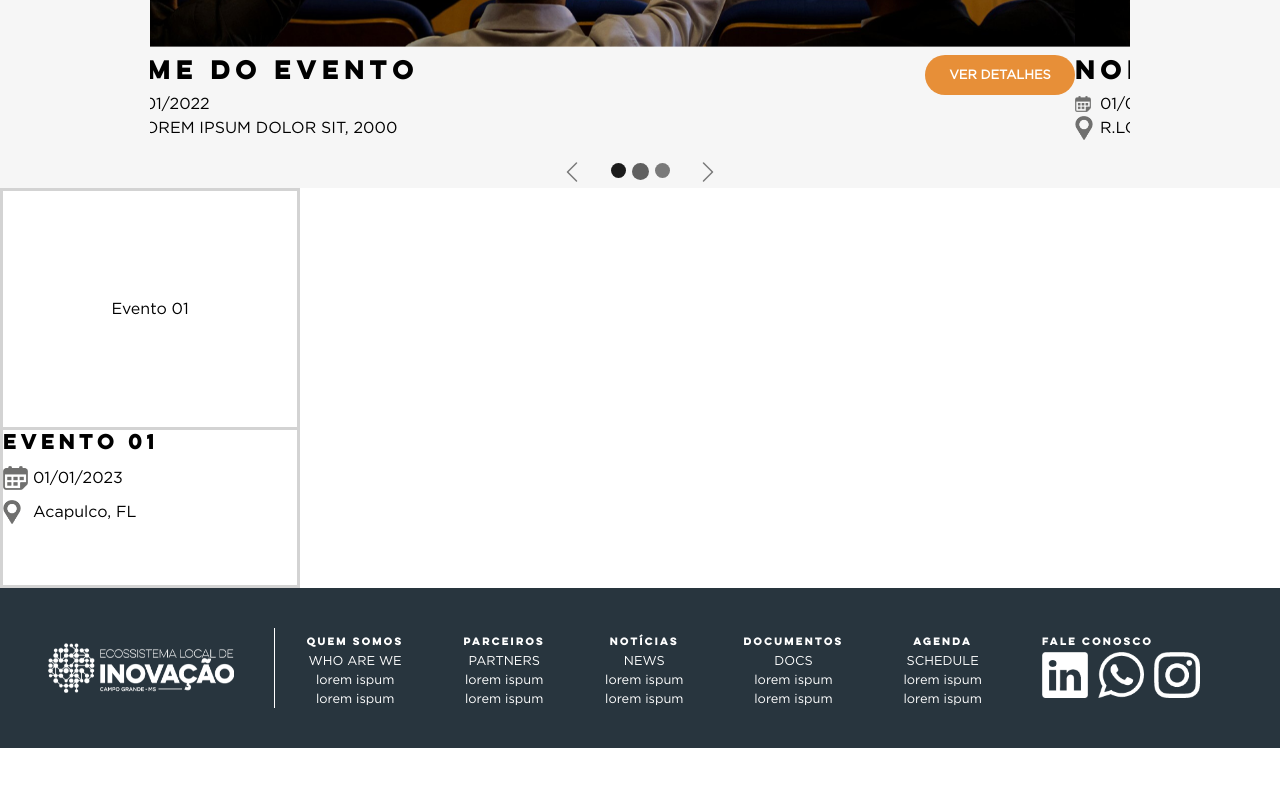
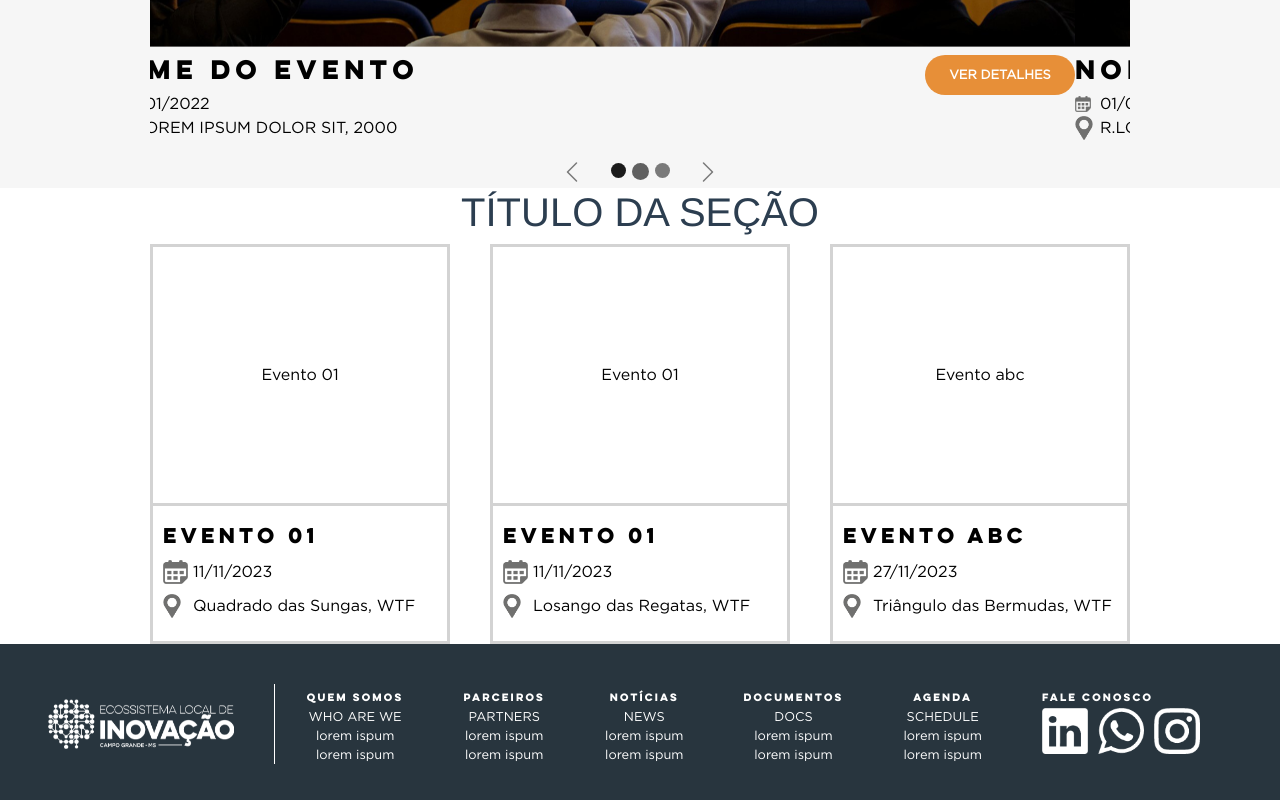
Before and after one commit to sesistartup/ecossistemadeinovacaocg, a Vue app: page /eventos in a window 1280 px wide. Shown: the part 1026-1826 px from the top of the page. Before the commit the page ends 1774 px from the top, so only its background shows below. Built offline with nearby package versions, Linux system fonts and the light colour scheme.

Commit message:
card container

```diff
--- a/src/components/eventos/CardEvento.vue
+++ b/src/components/eventos/CardEvento.vue
@@ -1,5 +1,5 @@
 <template>
-  <nav class="card-evento boring-gray-border">
+  <div class="card-evento boring-gray-border">
     <div class="img-container">
       <img :src="image" alt="event-image" v-if="hasImage">
       <span v-else class="dark-body-text">{{ nomeEvento }}</span>
@@ -9,7 +9,7 @@
       <time class="dark-body-text">{{ dataEvento }}</time>
       <address class="dark-body-text">{{ enderecoEvento }}</address>
     </div>
-  </nav>
+  </div>
 </template>
 
 <script setup lang="ts">
@@ -32,7 +32,7 @@
       font-size: 1rem;
     }
     .img-container {
-      height: 60%;
+      height: 65%;
       display: flex;
       justify-content: center;
       align-items: center;
@@ -42,7 +42,9 @@
       display: flex;
       flex-direction: column;
       align-items: flex-start;
-      height: 40%;
+      justify-content: center;
+      height: 35%;
+      padding: 10px;
 
       h1 {
         white-space: nowrap;
@@ -67,4 +69,31 @@
       }
     }
   }
+  @media (max-width: 1230px) {
+    .card-evento {
+      .dark-body-text {
+        font-size: 1rem;
+      }
+      .infos-container {
+        h1 {
+          font-size: 1rem;
+        }
+        time.dark-body-text, address.dark-body-text {
+          font-size: 0.8rem;
+        }
+      }
+    }
+  }
+  @media (max-width: 1200px) {
+    .card-evento {
+      margin: 10px auto !important;
+    }
+  }
+  @media (max-width: 576px) {
+    .card-evento {
+      height: 350px;
+      max-width: 250px;
+      width: 100%;
+    }
+  }
 </style>
--- /dev/null
+++ b/src/components/eventos/ContainerCardsEvento.vue
@@ -0,0 +1,122 @@
+<template>
+  <section id="container-cards-evento" class="ghp">
+    <header>
+      <h1>TÍTULO DA SEÇÃO</h1>
+    </header>
+    <nav v-for="(cardPage, index) in dummyCardsPages">
+      <div class="container-fluid h-100" v-if="index === selectedPage">
+        <div class="row">
+          <div class="col-12 col-md-6 col-xl-4" v-for="(card, index) in cardPage" :key="index">
+            <CardEvento
+              :hasImage="card.hasImage"
+              :image="card.image"
+              :nomeEvento="card.nomeEvento"
+              :dataEvento="card.dataEvento"
+              :enderecoEvento="card.enderecoEvento"
+              :class="setSelfMargin(index)"
+            />
+          </div>
+        </div>
+      </div>
+    </nav>
+  </section>
+</template>
+
+<script setup lang="ts">
+import { reactive, ref } from 'vue';
+import CardEvento from './CardEvento.vue';
+
+const selectedPage = ref(0)
+const dummyCardsPages = reactive([
+  [
+    {
+      hasImage: false,
+      image: 'opa',
+      nomeEvento: "Evento 01",
+      dataEvento: "11/11/2023",
+      enderecoEvento: "Quadrado das Sungas, WTF",
+    },
+    {
+      hasImage: false,
+      image: 'opa',
+      nomeEvento: "Evento 01",
+      dataEvento: "11/11/2023",
+      enderecoEvento: "Losango das Regatas, WTF",
+    },
+    {
+      hasImage: false,
+      image: 'opa',
+      nomeEvento: "Evento abc",
+      dataEvento: "27/11/2023",
+      enderecoEvento: "Triângulo das Bermudas, WTF",
+    }
+  ],
+  [
+    {
+      hasImage: false,
+      image: 'opa',
+      nomeEvento: "Evento 01",
+      dataEvento: "11/11/2023",
+      enderecoEvento: "Quadrado das Sungas, WTF",
+    },
+    {
+      hasImage: false,
+      image: 'opa',
+      nomeEvento: "Evento 01",
+      dataEvento: "11/11/2023",
+      enderecoEvento: "Losango das Regatas, WTF",
+    },
+    {
+      hasImage: false,
+      image: 'opa',
+      nomeEvento: "Evento abc",
+      dataEvento: "27/11/2023",
+      enderecoEvento: "Triângulo das Bermudas, WTF",
+    }
+  ],
+  [
+    {
+      hasImage: false,
+      image: 'opa',
+      nomeEvento: "Evento 01",
+      dataEvento: "11/11/2023",
+      enderecoEvento: "Quadrado das Sungas, WTF",
+    },
+    {
+      hasImage: false,
+      image: 'opa',
+      nomeEvento: "Evento 01",
+      dataEvento: "11/11/2023",
+      enderecoEvento: "Losango das Regatas, WTF",
+    },
+    {
+      hasImage: false,
+      image: 'opa',
+      nomeEvento: "Evento abc",
+      dataEvento: "27/11/2023",
+      enderecoEvento: "Triângulo das Bermudas, WTF",
+    }
+  ]
+])
+const setSelfMargin = (num: number) => {
+  if (num === 1) return 'm-auto'
+  return num === 0 ? 'mr-auto' : 'ml-auto'
+}
+</script>
+
+<style scoped lang="scss">
+  #container-cards-evento {
+    nav {
+      .container-fluid {
+        padding: 0;
+        height: 500px;
+      }
+    }
+  }
+  .ml-auto {
+    margin-left: auto
+  }
+  .mr-auto {
+    margin-right: auto;
+  }
+</style>
--- a/src/views/eventos/Eventos.vue
+++ b/src/views/eventos/Eventos.vue
@@ -16,13 +16,7 @@
   </div>
   </Banner>
   <Destaques />
-  <CardEvento
-    :hasImage="false"
-    image="kkk"
-    nomeEvento="Evento 01"
-    dataEvento="01/01/2023"
-    enderecoEvento="Acapulco, FL"
-  />
+  <ContainerCardsEvento />
   <FooterComponent />
 </template>
 
@@ -30,8 +24,8 @@
 import NavBar from '../../components/general/NavBar.vue';
 import Banner from '../../components/general/Banner.vue';
 import Destaques from '../../components/eventos/Destaques.vue';
+import ContainerCardsEvento from '../../components/eventos/ContainerCardsEvento.vue';
 import FooterComponent from '../../components/general/FooterComponent.vue';
-import CardEvento from '../../components/eventos/CardEvento.vue';
 </script>
 
 <style scoped lang="scss">
```
